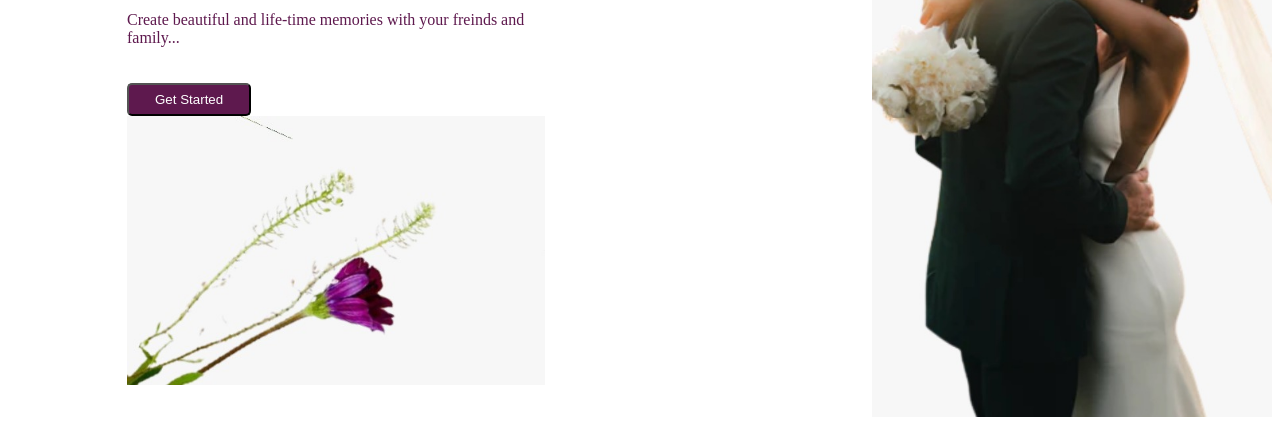
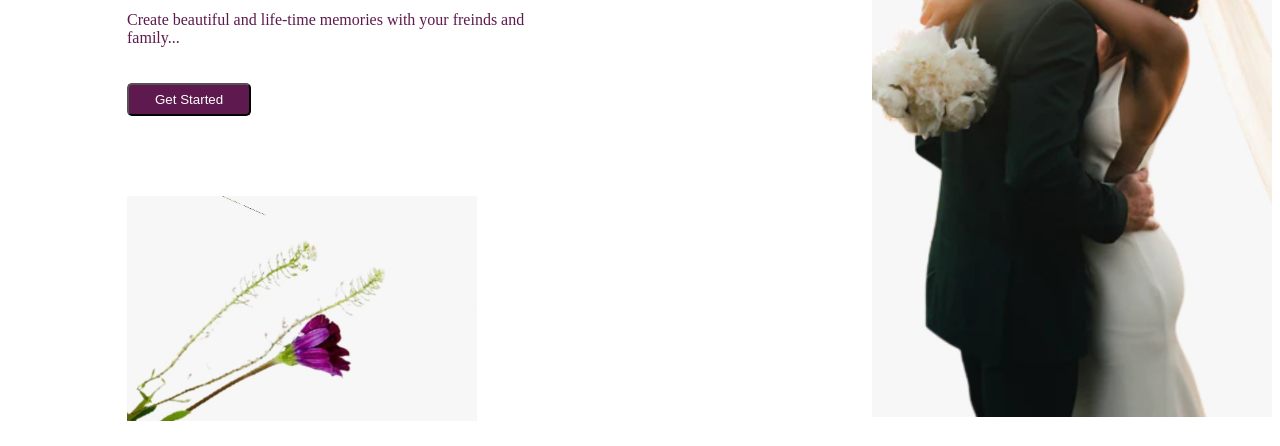
Before and after one commit to Oshozy8324/weddingFrontPage, a plain HTML site: page index.html in a window 1280 px wide. Shown: the part 354-800 px from the top of the page. Drawn offline with Linux system fonts and the light colour scheme.

Commit message:
project 2

```diff
--- a/style.css
+++ b/style.css
@@ -67,5 +67,7 @@ img{
     object-fit: contain;
 }
 .flo{
-    width: 418px;
+    width: 350px;
+    margin-top: auto;
+
 }
```
